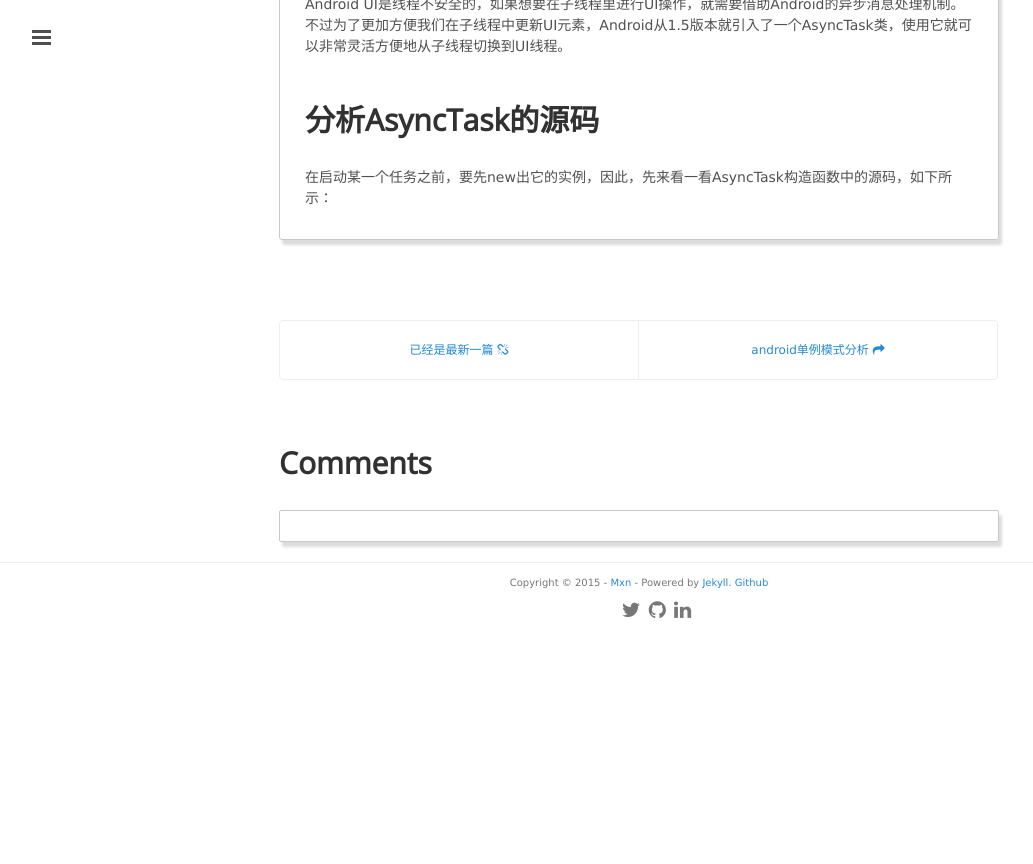
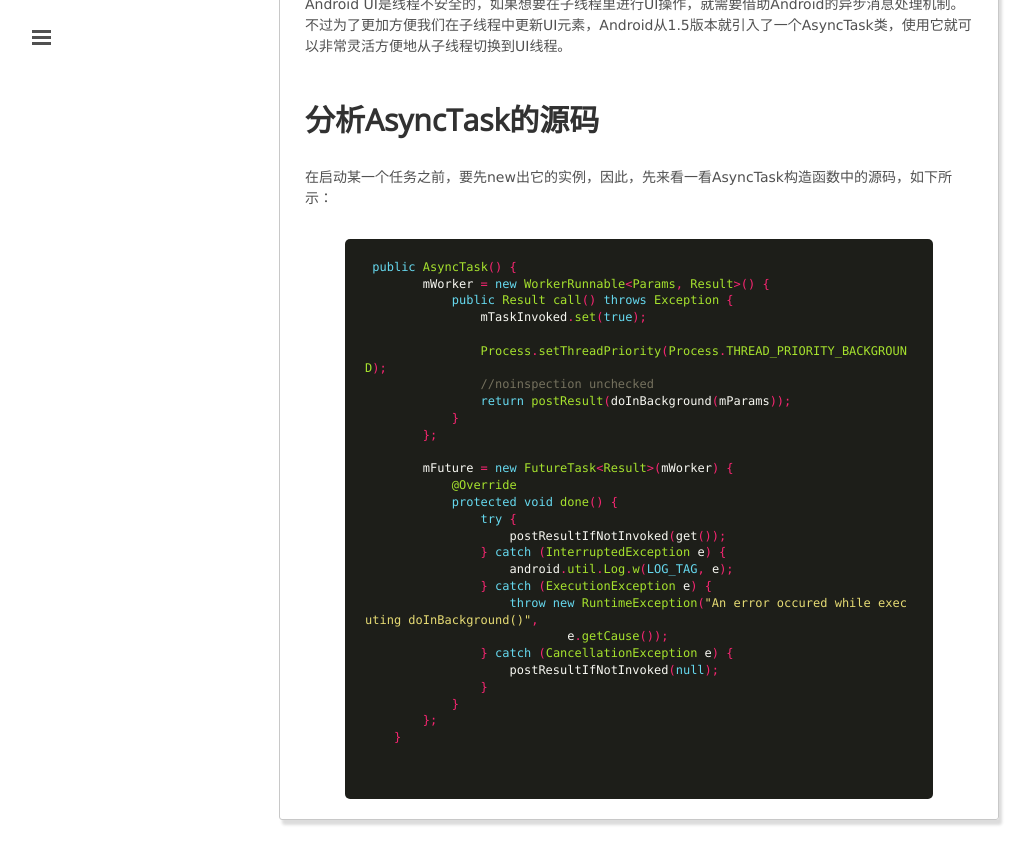
Before and after one commit to mxn21/mxn21.github.io, a Jekyll site: the page built from _posts/2015-5-31-AsyncTask解析.md, in a window 1280 px wide and 900 px high, scrolled down 319 px. Shown: the top 864 px of the window, without its empty margins (1-1034 px from the left). Built offline with Jekyll 4.4.1, drawn with Linux system fonts in a browser that asks for light colours; Markdown is read by kramdown in place of the engine named in the settings; comment, search, counter and statistics services are not loaded; before the commit the page ends 954 px from its top, so only the background shows below that.

Commit message:
Update 2015-5-31-AsyncTask解析.md

```diff
--- a/_posts/2015-5-31-AsyncTask解析.md
+++ b/_posts/2015-5-31-AsyncTask解析.md
@@ -11,3 +11,34 @@
 ## 分析AsyncTask的源码
 
 在启动某一个任务之前，要先new出它的实例，因此，先来看一看AsyncTask构造函数中的源码，如下所示：
+
+{% highlight java %}
+ public AsyncTask() {
+        mWorker = new WorkerRunnable<Params, Result>() {
+            public Result call() throws Exception {
+                mTaskInvoked.set(true);
+
+                Process.setThreadPriority(Process.THREAD_PRIORITY_BACKGROUND);
+                //noinspection unchecked
+                return postResult(doInBackground(mParams));
+            }
+        };
+
+        mFuture = new FutureTask<Result>(mWorker) {
+            @Override
+            protected void done() {
+                try {
+                    postResultIfNotInvoked(get());
+                } catch (InterruptedException e) {
+                    android.util.Log.w(LOG_TAG, e);
+                } catch (ExecutionException e) {
+                    throw new RuntimeException("An error occured while executing doInBackground()",
+                            e.getCause());
+                } catch (CancellationException e) {
+                    postResultIfNotInvoked(null);
+                }
+            }
+        };
+    }
+
+     {% endhighlight  %}
```
